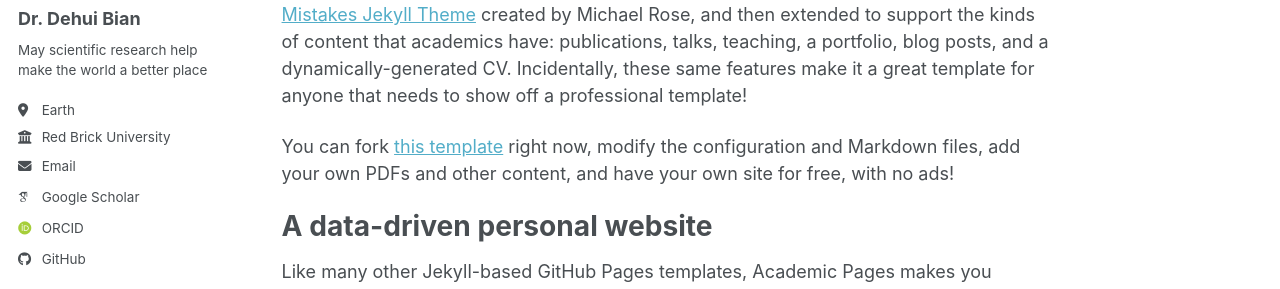
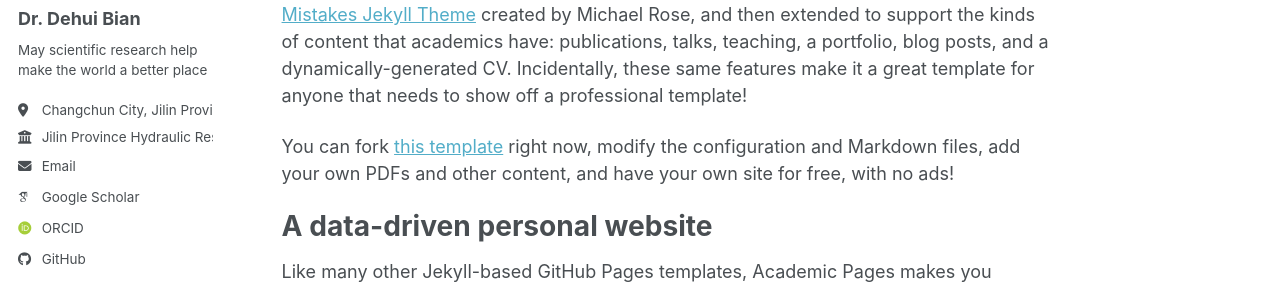
Before and after one commit to DehuiBian/dehuibian.github.io, a Jekyll site: the page built from _pages/about.md, in a window 1280 px wide. Shown: the part 278-567 px from the top of the page. Built offline with Jekyll 4.4.1, drawn with Linux system fonts in a browser that asks for light colours; some web fonts are replaced; a script bundle is joined from its source files by our own code; library files that are not in the unit come from our copies.

Commit message:
_config.yml

```diff
--- a/_config.yml
+++ b/_config.yml
@@ -27,8 +27,8 @@ author:
   name             : "Dr. Dehui Bian"
   pronouns         : # example: "he/his"
   bio              : "May scientific research help make the world a better place"
-  location         : "Earth"
-  employer         : "Red Brick University"
+  location         : "Changchun City, Jilin Province, China"
+  employer         : "Jilin Province Hydraulic Research Institute"
   uri              : # URL
   email            : "dehui@mail.bnu.edu.cn"
 
```
